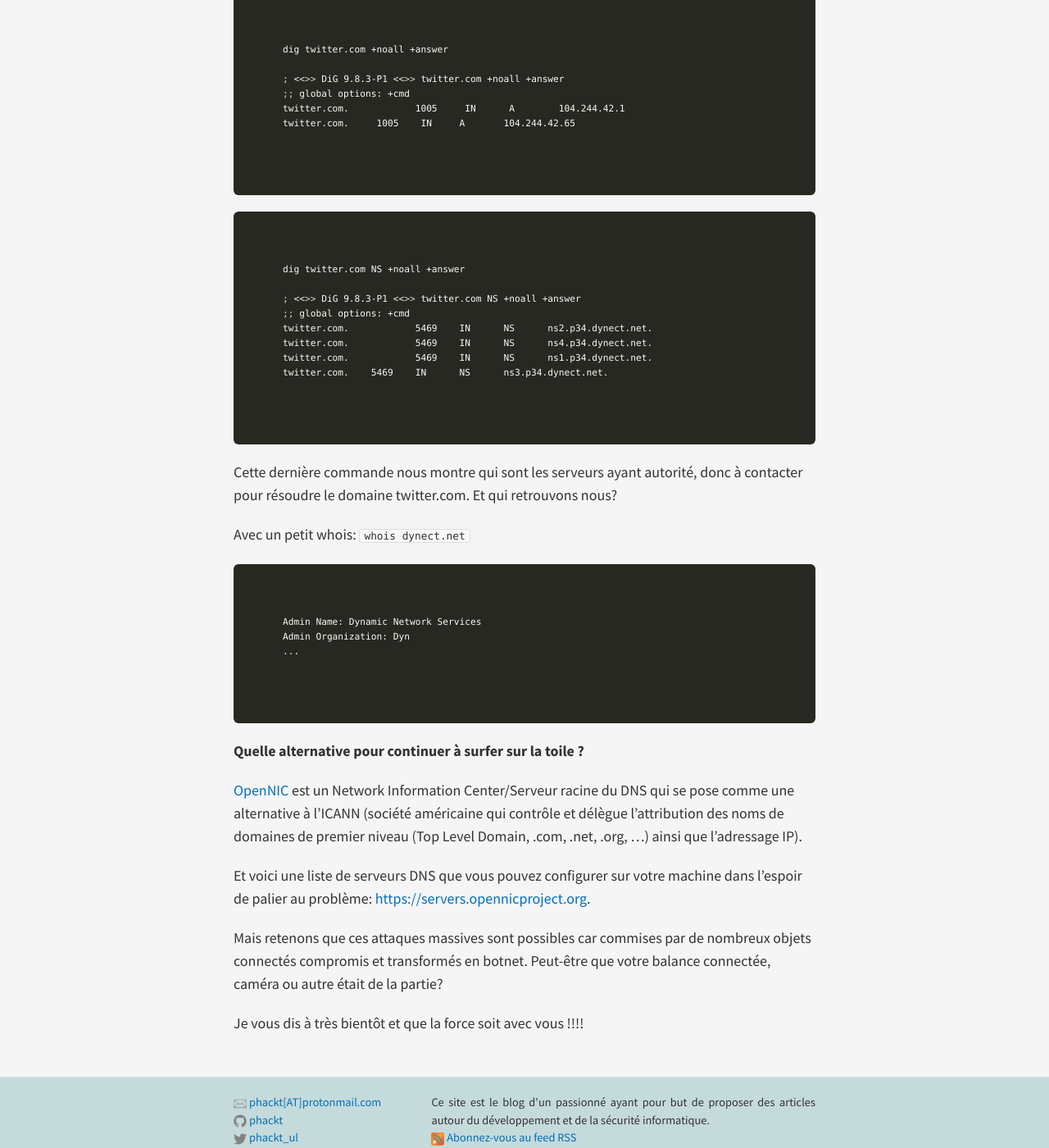
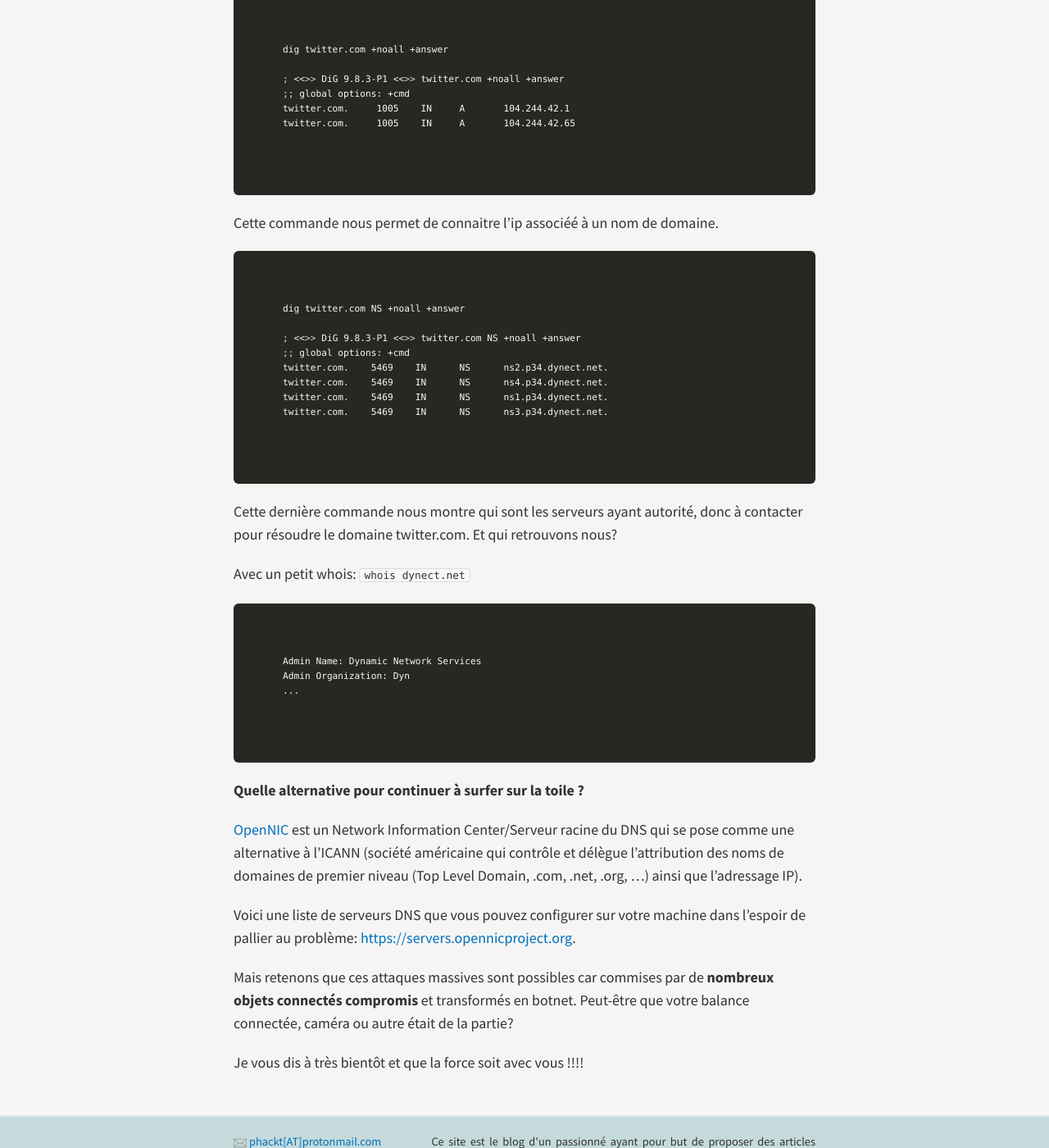
Before and after one commit to phackt/phackt.github.io, a Jekyll site: the page built from _posts/2016-10-23-dyn-ddos-dns.markdown, in a window 1280 px wide and 1400 px high, scrolled down 1386 px. Shown: the whole window at 82% size. Built offline with Jekyll 4.4.1, drawn with Linux system fonts in a browser that asks for light colours; nearby versions of some CDN libraries; comment, search, counter and statistics services are not loaded; some of the changed text lies outside the part shown.

Commit message:
article dyn ddos

````diff
--- a/_posts/2016-10-23-dyn-ddos-dns.markdown
+++ b/_posts/2016-10-23-dyn-ddos-dns.markdown
@@ -25,25 +25,27 @@ Certains avancent l'hypothèse qu'un état testerait la cyberdéfense de compagn
 
 **Comment pouvons-nous identifier que le DNS est tombé?**
 
-Les commandes DNS nslookup ou dig, un exemple avec dig:
+Les commandes DNS nslookup ou dig. Un exemple avec dig:
 
 ```bash
 dig twitter.com +noall +answer
 
 ; <<>> DiG 9.8.3-P1 <<>> twitter.com +noall +answer
 ;; global options: +cmd
-twitter.com.		1005	 IN	 A	  104.244.42.1
+twitter.com.	 1005	 IN	A	104.244.42.1
 twitter.com.	 1005	 IN	A	104.244.42.65
 ```
+
+Cette commande nous permet de connaitre l'ip associéé à un nom de domaine.
 
 ```bash
 dig twitter.com NS +noall +answer
 
 ; <<>> DiG 9.8.3-P1 <<>> twitter.com NS +noall +answer
 ;; global options: +cmd
-twitter.com.		5469	IN	NS	ns2.p34.dynect.net.
-twitter.com.		5469	IN	NS	ns4.p34.dynect.net.
-twitter.com.		5469	IN	NS	ns1.p34.dynect.net.
+twitter.com.	5469	IN	NS	ns2.p34.dynect.net.
+twitter.com.	5469	IN	NS	ns4.p34.dynect.net.
+twitter.com.	5469	IN	NS	ns1.p34.dynect.net.
 twitter.com.	5469	IN	NS	ns3.p34.dynect.net.
 ```
 
@@ -61,8 +63,8 @@ Admin Organization: Dyn
 
 [OpenNIC](https://www.opennicproject.org/) est un Network Information Center/Serveur racine du DNS qui se pose comme une alternative à l'ICANN (société américaine qui contrôle et délègue l'attribution des noms de domaines de premier niveau (Top Level Domain, .com, .net, .org, ...) ainsi que l'adressage IP).
 
-Et voici une liste de serveurs DNS que vous pouvez configurer sur votre machine dans l'espoir de palier au problème: [https://servers.opennicproject.org](https://servers.opennicproject.org).
+Voici une liste de serveurs DNS que vous pouvez configurer sur votre machine dans l'espoir de pallier au problème: [https://servers.opennicproject.org](https://servers.opennicproject.org).
 
-Mais retenons que ces attaques massives sont possibles car commises par de nombreux objets connectés compromis et transformés en botnet. Peut-être que votre balance connectée, caméra ou autre était de la partie?
+Mais retenons que ces attaques massives sont possibles car commises par de **nombreux objets connectés compromis** et transformés en botnet. Peut-être que votre balance connectée, caméra ou autre était de la partie?
 
 Je vous dis à très bientôt et que la force soit avec vous !!!!
````
Also changed, not shown: other parts of _posts/2016-10-23-dyn-ddos-dns.markdown (+2 -2 lines).
